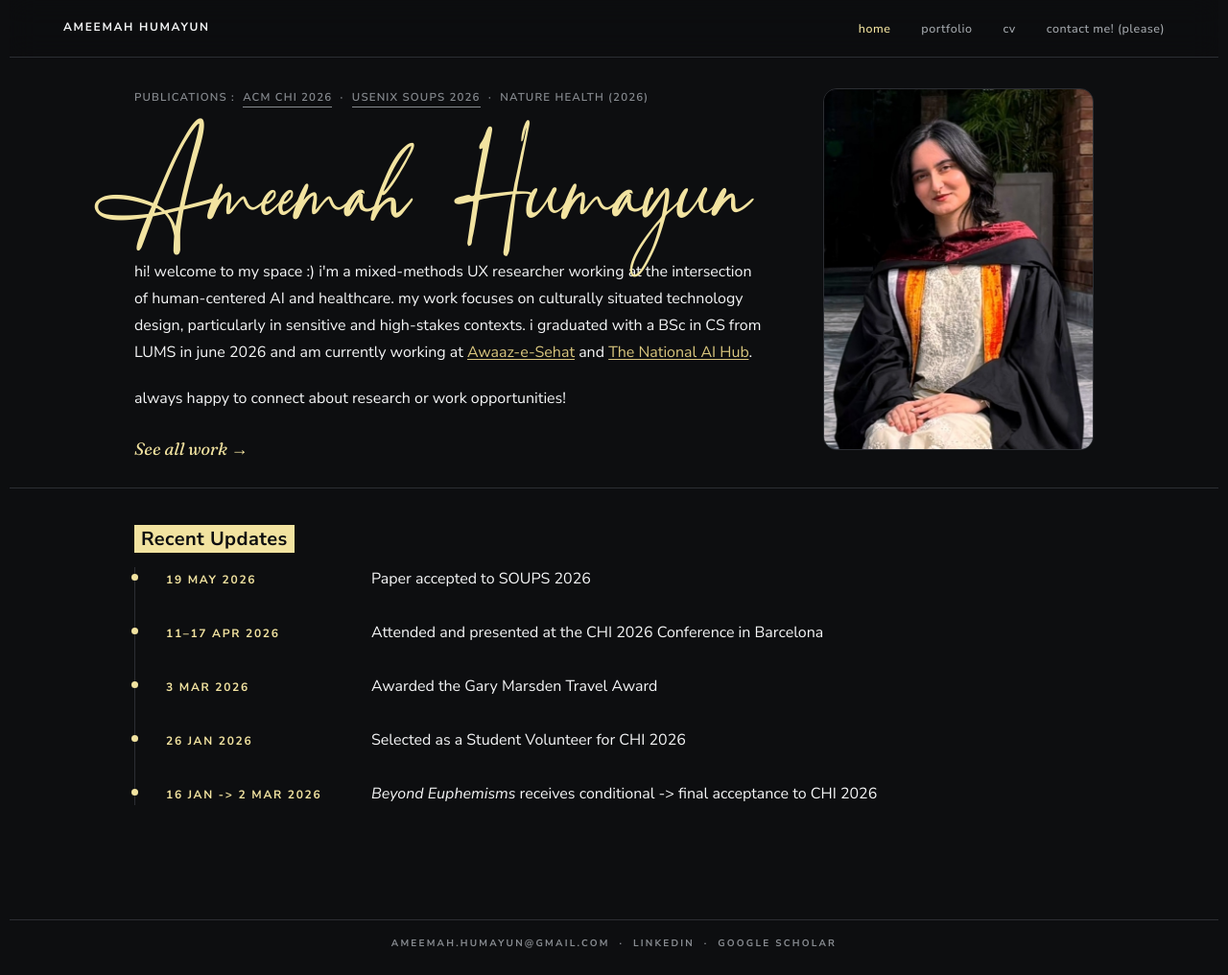
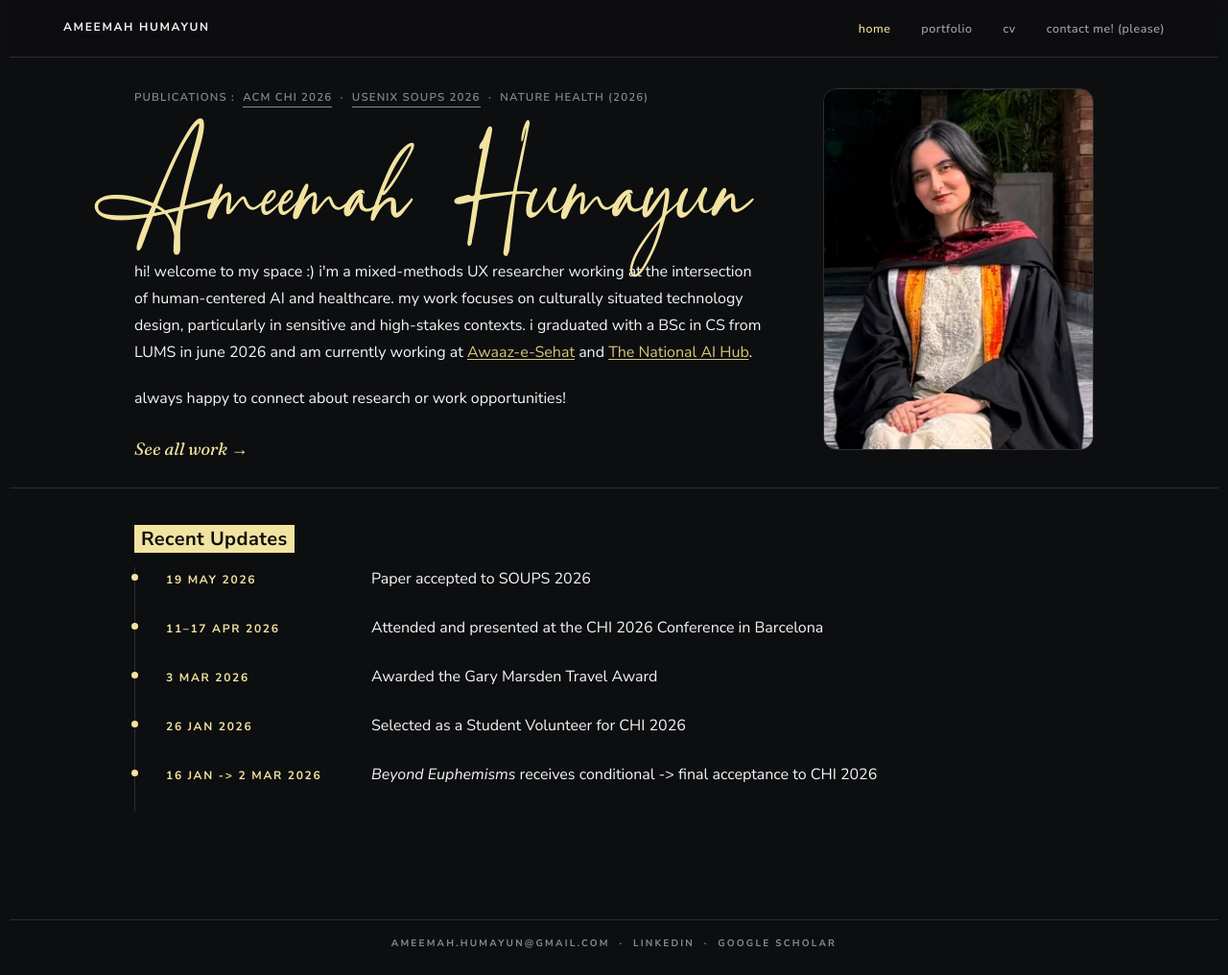
Before and after one commit to ameemahumayun/ameemahumayun.github.io, a Jekyll site: the page built from index.html, in a window 1280 px wide and 1016 px high. Shown: the whole window at 96% size. Built offline with Jekyll 4.4.1, drawn with Linux system fonts in a browser that asks for light colours.

Commit message:
Reduce spacing between Recent Updates entries by 5px

```diff
--- a/assets/css/components.css
+++ b/assets/css/components.css
@@ -372,6 +372,9 @@ details[open] .accordion__icon::after { opacity: 0; }                          /
   gap: 4px var(--space-3);
 }
 .timeline__item:last-child { padding-bottom: 0; }
+/* Homepage-only: 5px tighter than the default --space-4 gap
+   (--compact already sets its own, smaller gap for /card/). */
+.timeline--tight:not(.timeline--compact) .timeline__item { padding-bottom: 1.6875rem; }
 /* dot on the line */
 .timeline__item::before {
   content: "";
```
